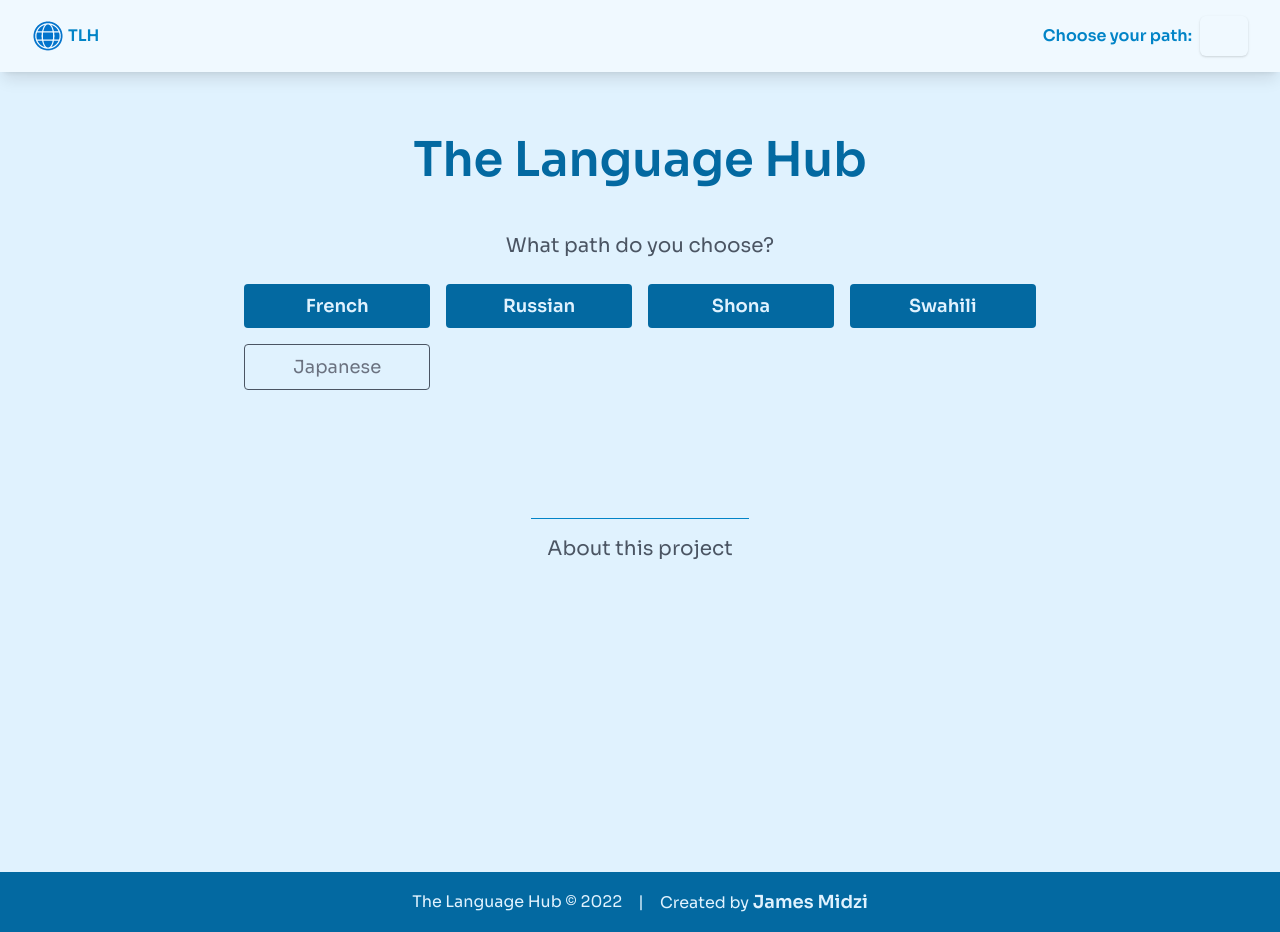
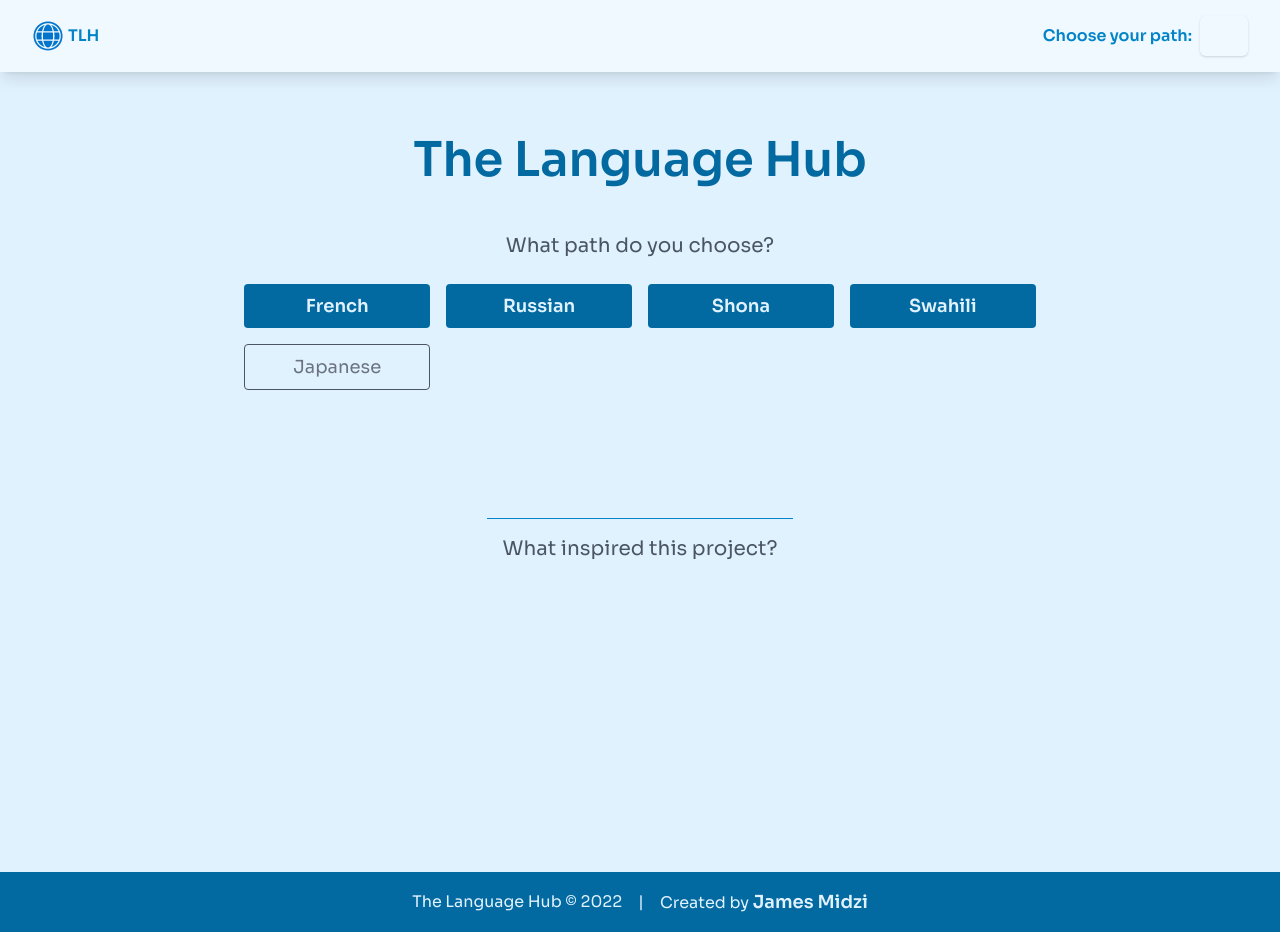
Before and after one commit to Psypher1/the-language-hub, a Next.js app: page / in a window 1280 px wide. Built offline with nearby package versions, Linux system fonts and the light colour scheme.

Commit message:
updated index.js

```diff
--- a/pages/index.js
+++ b/pages/index.js
@@ -38,7 +38,7 @@ export default function Home() {
         <div className="border-t border-sky-600 p-4">
           <Link href="/about">
             <a className="block text-right text-xl text-gray-600 transition-all duration-300 ease-in-out hover:scale-105 hover:font-semibold">
-              About this project
+              What inspired this project?
             </a>
           </Link>
         </div>
```
